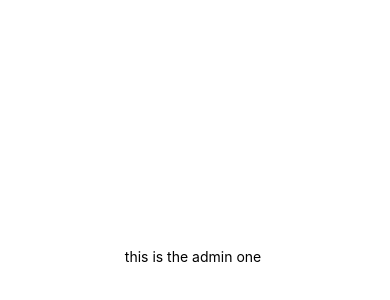
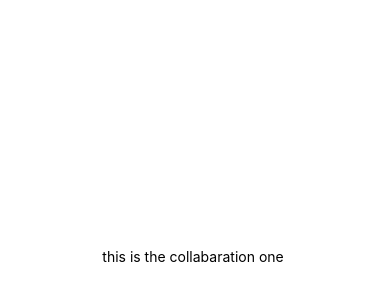
Before and after one commit to Bethisai1/my-react-native-app, a React Native app: screen / in a window 390 px wide. Shown: the part 166-466 px from the top of the page. Built offline with nearby package versions, Linux system fonts and the light colour scheme.

Commit message:
this is for collabaration

```diff
--- a/App.js
+++ b/App.js
@@ -4,7 +4,7 @@ import { StyleSheet, Text, View } from "react-native";
 export default function App() {
   return (
     <View style={styles.container}>
-      <Text>this is the admin one </Text>
+      <Text>this is the collabaration one </Text>
     </View>
   );
 }
```
